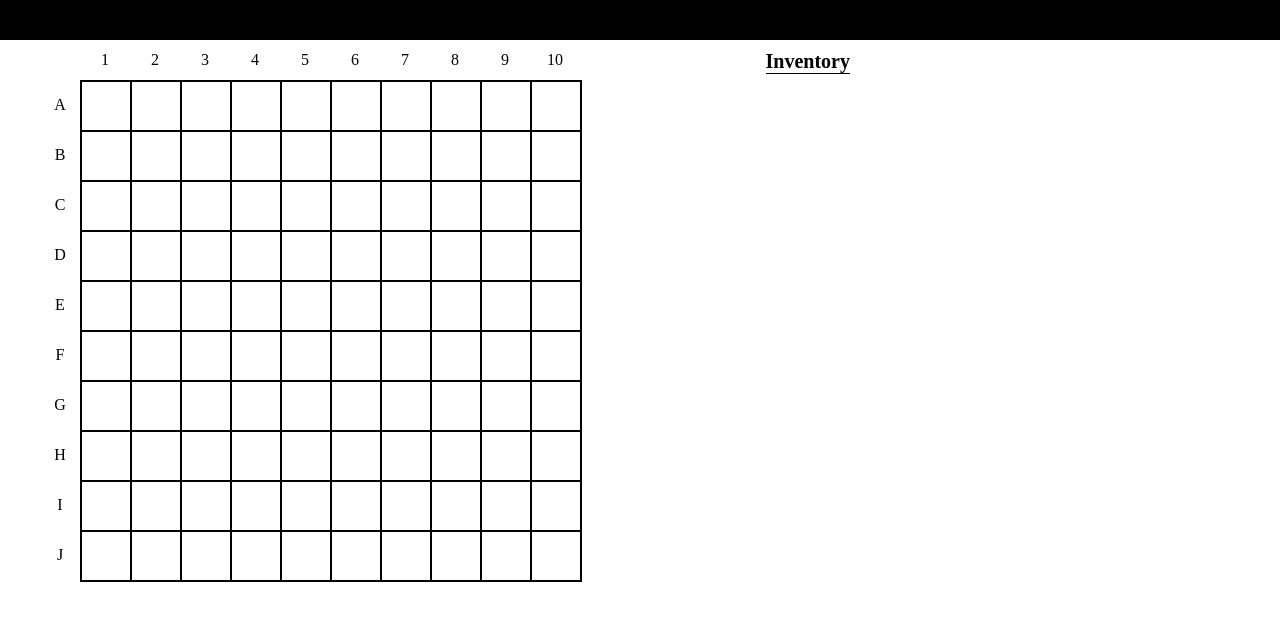
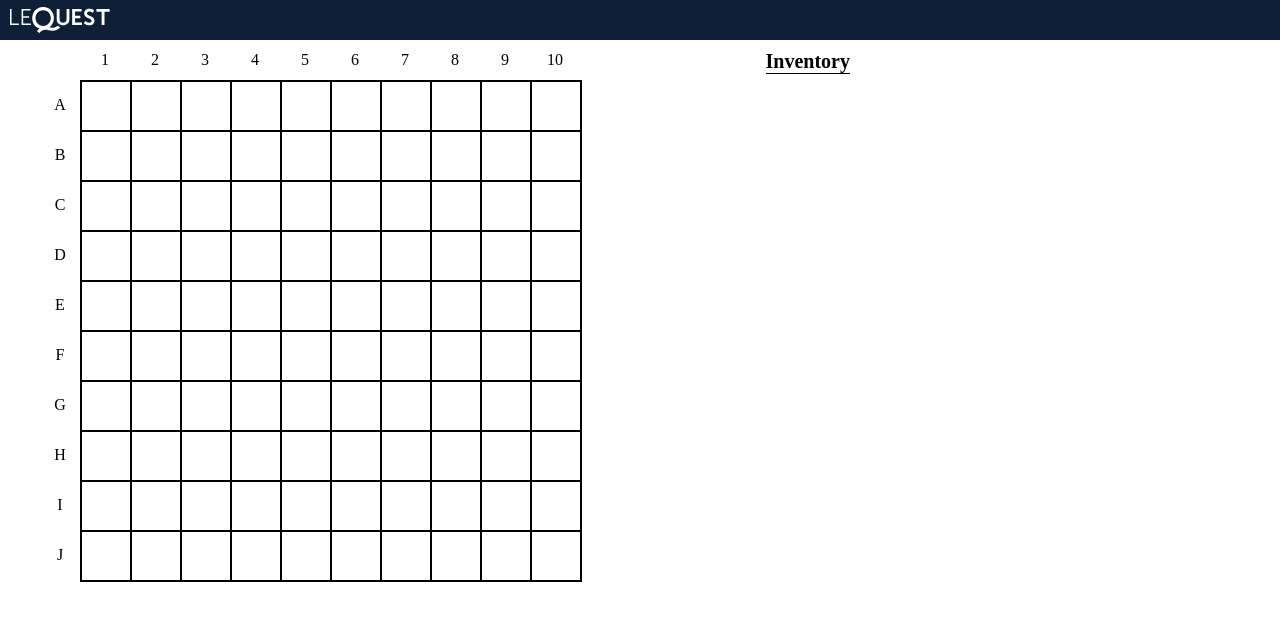
Before and after one commit to ishraqe/battleship, a React app: page / in a window 1280 px wide. Shown: the top 620 px of the page. Built offline with nearby package versions, Linux system fonts and the light colour scheme.

Commit message:
Finishing touches

```diff
--- a/src/Components/Axis.jsx
+++ b/src/Components/Axis.jsx
@@ -30,7 +30,7 @@ const Axis = ({ direction = 'row' }) => {
     return (
         <div ref={axisRef} className="battleship__axis">
             {axisLabels.map((label, index) => {
-                return <AxisItem key={`axis_label_${index}`} label={label} />
+                return <AxisItem key={`axis_label_${label}`} label={label} />
             })}
         </div>
     )
--- a/src/Components/TitleBar.css
+++ b/src/Components/TitleBar.css
@@ -2,7 +2,14 @@
     position: absolute;
     width: 100vw;
     height: 40px;
-    background-color: #000000;;
+    background-color: #0D2038;
     left: 0px;
     top: 0px;
+    display: flex;
+    flex-direction: row;
+    align-items: center;
 }
+
+.battleship__titlebar img {
+    margin-left: 10px;
+}
--- a/src/Components/TitleBar.jsx
+++ b/src/Components/TitleBar.jsx
@@ -3,7 +3,9 @@ import './TitleBar.css';
 
 const TitleBar = () => {
     return (
-        <div className="battleship__titlebar"></div>
+        <div className="battleship__titlebar">
+            <img src="../assets/images/logo.svg" width="100px" />
+        </div>
     )
 };
 
--- a/src/index.html
+++ b/src/index.html
@@ -7,7 +7,7 @@
             content="minimum-scale=1, initial-scale=1, width=device-width"
         />
         <meta charset="UTF-8">
-        <title>Battleship</title>
+        <title>Battleship!</title>
     </head>
     <body>
         <script src="/bundle.js"></script>
```
Also changed, not shown: src/assets/images/logo.svg (added).
